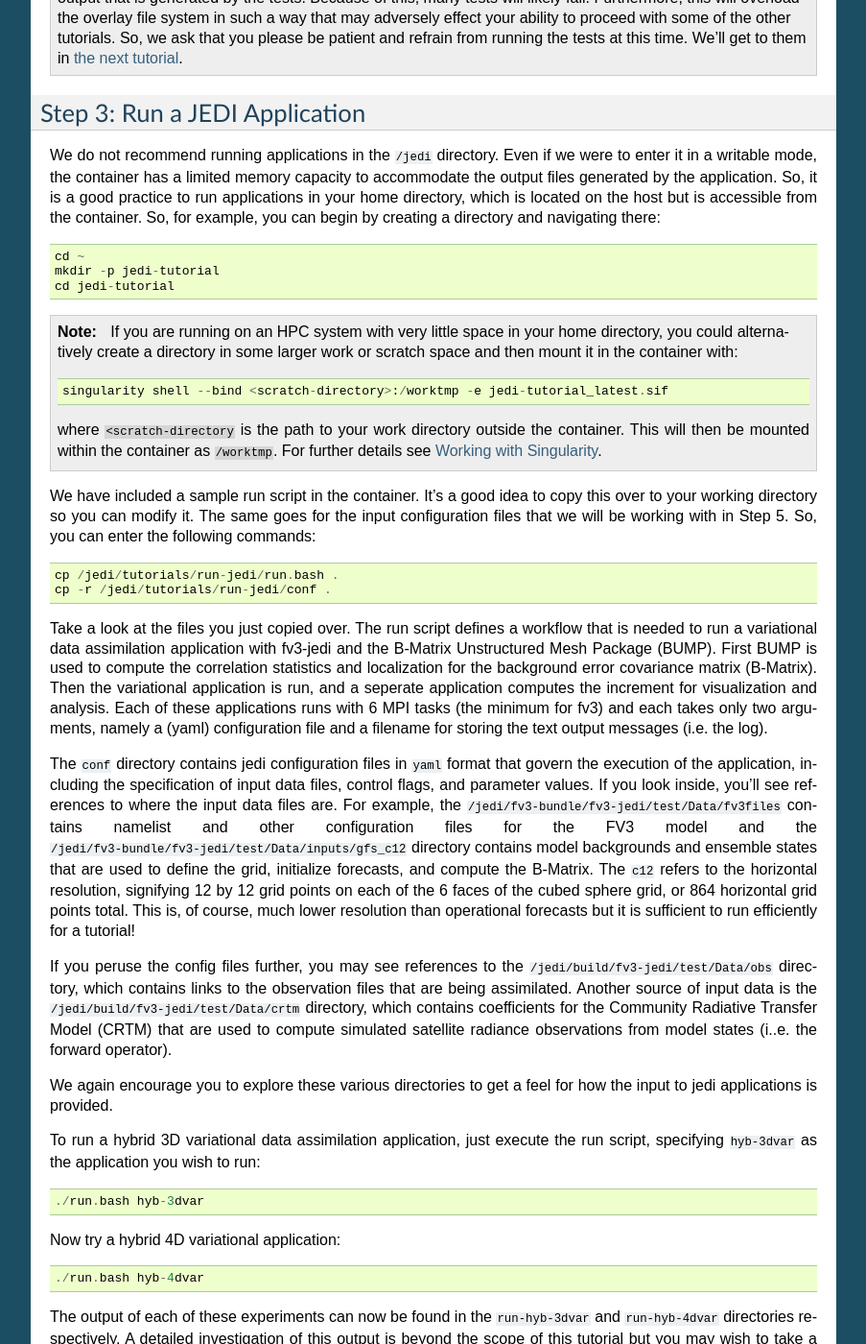
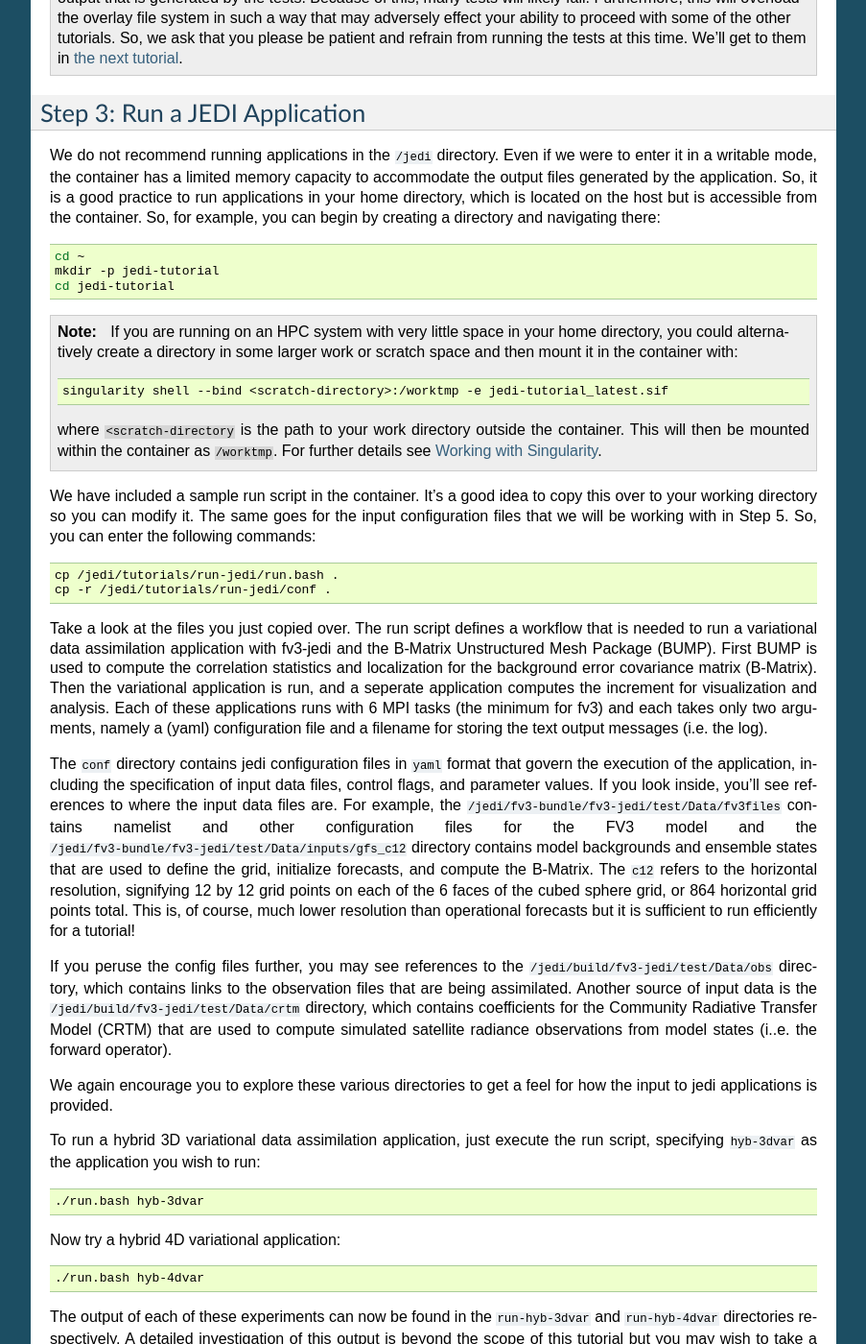
Before and after one commit to JCSDA/jedi-docs, a Sphinx documentation site: the page built from docs/tutorials/run-jedi.rst, in a window 1280 px wide and 1400 px high, scrolled down 2768 px. Shown: the whole window at 96% size, without its empty margins (198-1101 px from the left). Built offline with Sphinx 7.4.7, drawn with Linux system fonts in a browser that asks for light colours; some of the changed text lies outside the part shown.

Commit message:
Added language specification to ".. code-block::" sections that were missing those specs.

```diff
--- a/docs/cloud/cluster.rst
+++ b/docs/cloud/cluster.rst
@@ -288,7 +288,7 @@
 
 The proper way to terminate your cluster is the same way you created it: from the command line using the :code:`pcluster` application:
 
-.. code-block::
+.. code-block:: bash
 
     pcluster delete <name>
 
--- a/docs/tutorials/run-jedi.rst
+++ b/docs/tutorials/run-jedi.rst
@@ -16,7 +16,7 @@
 
 The first step in this and all JEDI tutorials is to download the JEDI tutorial Singularity image file:
 
-.. code-block::
+.. code-block:: bash
 
    singularity pull library://jcsda/public/jedi-tutorial
 
@@ -30,13 +30,13 @@
 
 If you wish, you can verify that the container came from JCSDA by entering:
 
-.. code-block::
+.. code-block:: bash
 
    singularity verify jedi-tutorial_latest.sif
 
 Now you *enter the container* with the following command:
 
-.. code-block::
+.. code-block:: bash
 
    singularity shell -e --writable jedi-tutorial_latest.sif
 
@@ -50,13 +50,13 @@
 
 To exit the container at any time, simply enter
 
-.. code-block::
+.. code-block:: bash
 
    exit
 
 Then, if you re-enter the container you should not need the ``--writable`` option because the overlay is already set up:
 
-.. code-block::
+.. code-block:: bash
 
    singularity shell -e jedi-tutorial_latest.sif
 
@@ -76,13 +76,13 @@
 
 First, notice that you are in the same directory as before:
 
-.. code-block::
+.. code-block:: bash
 
   echo $PWD
 
 So, things may look the same, though your command line prompt has likely changed.  And, you can see that your username is the same as before and your home directory has not changed:
 
-.. code-block::
+.. code-block:: bash
 
   whoami
   echo $HOME
@@ -92,25 +92,25 @@
 
 You are still the same person.  And, more importantly from a system administrator's perspective, you still have the same access permissions that you did outside of the container.  You can still see all the files in your home directory.  And, you can still edit them and create new files (give it a try).  But things have indeed changed.  Enter this:
 
-.. code-block::
+.. code-block:: bash
 
   lsb_release --all
 
 This tells you that you are now running an ubuntu 18.04 operating system, regardless of what host computer you are on and what operating system it has.  Furthermore, take a look at some of the system directories such as:
 
-.. code-block::
+.. code-block:: bash
 
    ls /usr/local/lib
 
 There you will see a host of JEDI dependencies, such as netcdf, lapack, and eckit, that may not be installed on your host system.  Thus, singularity provides its own version of system directories such as ``/usr`` but shares other directories with the host system, such as ``$HOME``.  If you're familiar with any of these libraries, you can run some commands, for example:
 
-.. code-block::
+.. code-block:: bash
 
    nc-config --all
 
 You can find the JEDI code in the ``/jedi`` directory:
 
-.. code-block::
+.. code-block:: bash
 
    cd /jedi
    ls
@@ -133,7 +133,7 @@
 
 We do not recommend running applications in the ``/jedi`` directory.  Even if we were to enter it in a writable mode, the container has a limited memory capacity to accommodate the output files generated by the application.  So, it is a good practice to run applications in your home directory, which is located on the host but is accessible from the container.  So, for example, you can begin by creating a directory and navigating there:
 
-.. code-block::
+.. code-block:: bash
 
    cd ~
    mkdir -p jedi-tutorial
@@ -143,7 +143,7 @@
 
    If you are running on an HPC system with very little space in your home directory, you could alternatively create a directory in some larger work or scratch space and then mount it in the container with:
 
-   .. code-block::
+   .. code-block:: bash
 
       singularity shell --bind <scratch-directory>:/worktmp -e jedi-tutorial_latest.sif
 
@@ -152,7 +152,7 @@
 
 We have included a sample run script in the container.  It's a good idea to copy this over to your working directory so you can modify it.  The same goes for the input configuration files that we will be working with in Step 5.  So, you can enter the following commands:
 
-.. code-block::
+.. code-block:: bash
 
    cp /jedi/tutorials/run-jedi/run.bash .
    cp -r /jedi/tutorials/run-jedi/conf .
@@ -167,13 +167,13 @@
 
 To run a hybrid 3D variational data assimilation application, just execute the run script, specifying ``hyb-3dvar`` as the application you wish to run:
 
-.. code-block::
+.. code-block:: bash
 
    ./run.bash hyb-3dvar
 
 Now try a hybrid 4D variational application:
 
-.. code-block::
+.. code-block:: bash
 
    ./run.bash hyb-4dvar
 
@@ -186,7 +186,7 @@
 
 Panoply is available in the container by running the following shell script:
 
-.. code-block::
+.. code-block:: bash
 
    /jedi/PanoplyJ/panoply.sh
 
@@ -194,7 +194,7 @@
 
 In general, X forwarding from inside the Singularity container works just like it does outside of the container.  So, if you are able to launch a graphical application outside of the container (``xclock`` is often a convenient test case), then run ``echo $DISPLAY`` to see what the value of your ``DISPLAY`` environment variable is.  Then, from within the container, set the ``DISPLAY`` variable to the same value.  For example, if you're logging into a remote machine with ``ssh -Y`` then you may need to do something like this:
 
-.. code-block::
+.. code-block:: bash
 
    export DISPLAY=localhost:10.0
 
```
Also changed, not shown: docs/developer/jedi_environment/charliecloud.rst (+5 -5 lines).
